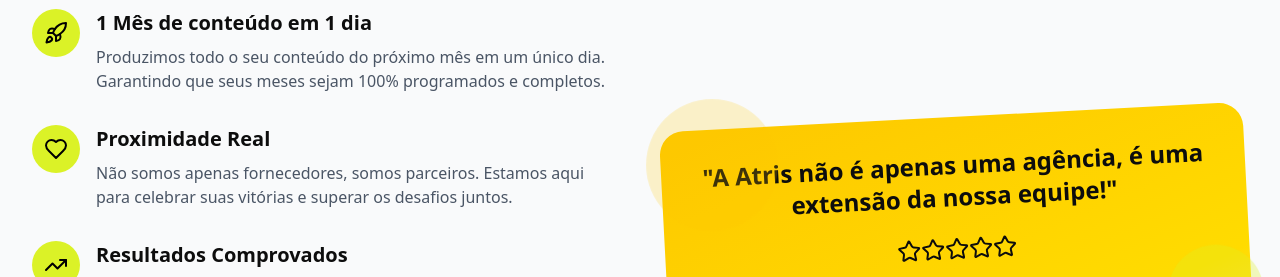
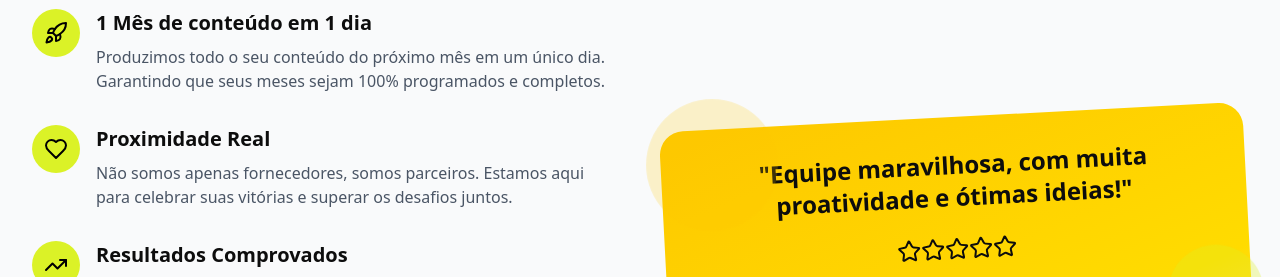
Before and after one commit to ViniciusCJ/atris-landing-page, a React (Vite) app: page / in a window 1280 px wide. Shown: the part 2980-3257 px from the top of the page. Built offline with nearby package versions, Linux system fonts and the light colour scheme.

Commit message:
Trocando o folder feedback

```diff
--- a/src/pages/App.jsx
+++ b/src/pages/App.jsx
@@ -462,7 +462,7 @@
               <div className="bg-gradient-to-br from-yellow-400 to-yellow-300 rounded-3xl p-8 transform -rotate-3 hover:rotate-0 transition-transform duration-500">
                 <div className="text-center">
                   <h3 className="text-2xl font-bold text-atris-black mb-6">
-                    "A Atris não é apenas uma agência, é uma extensão da nossa equipe!"
+                    "Equipe maravilhosa, com muita proatividade e ótimas ideias!"
                   </h3>
                   <div className="flex justify-center mb-4">
                     {[...Array(5)].map((_, i) => (
```
